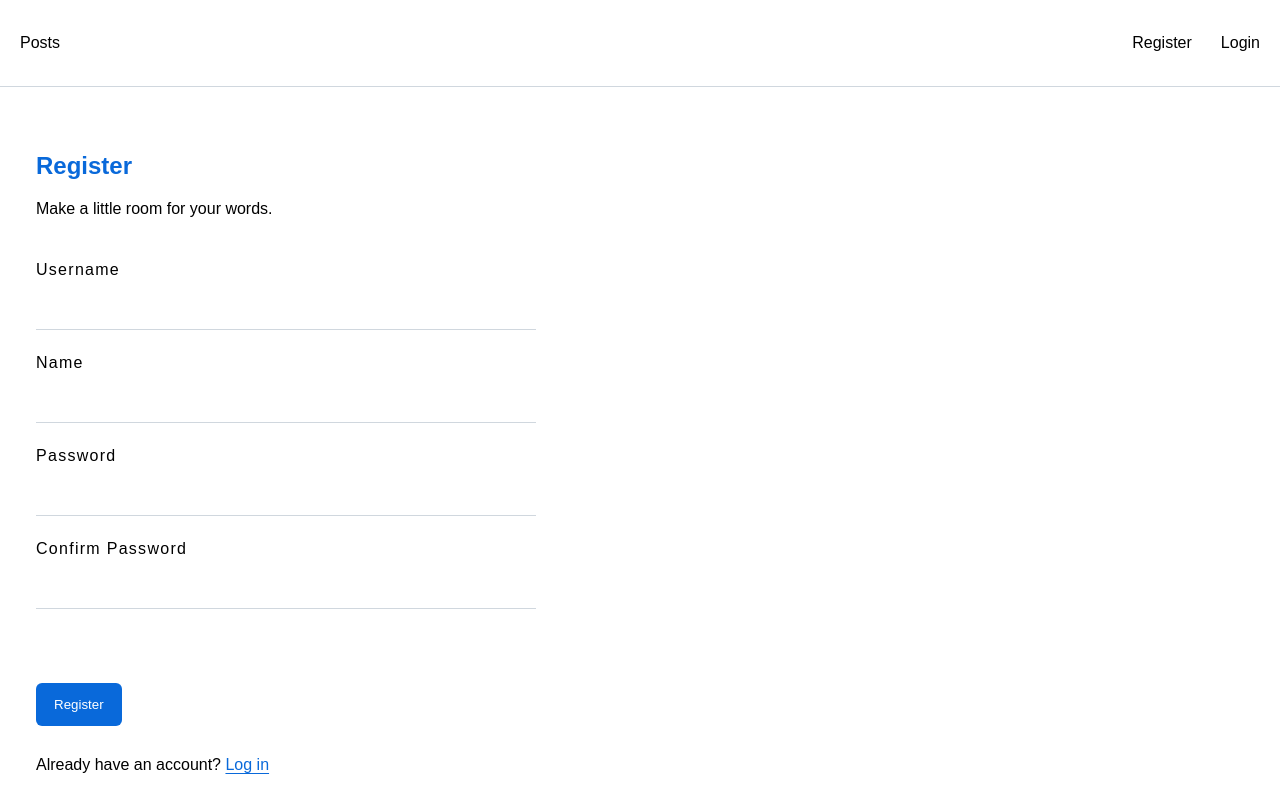
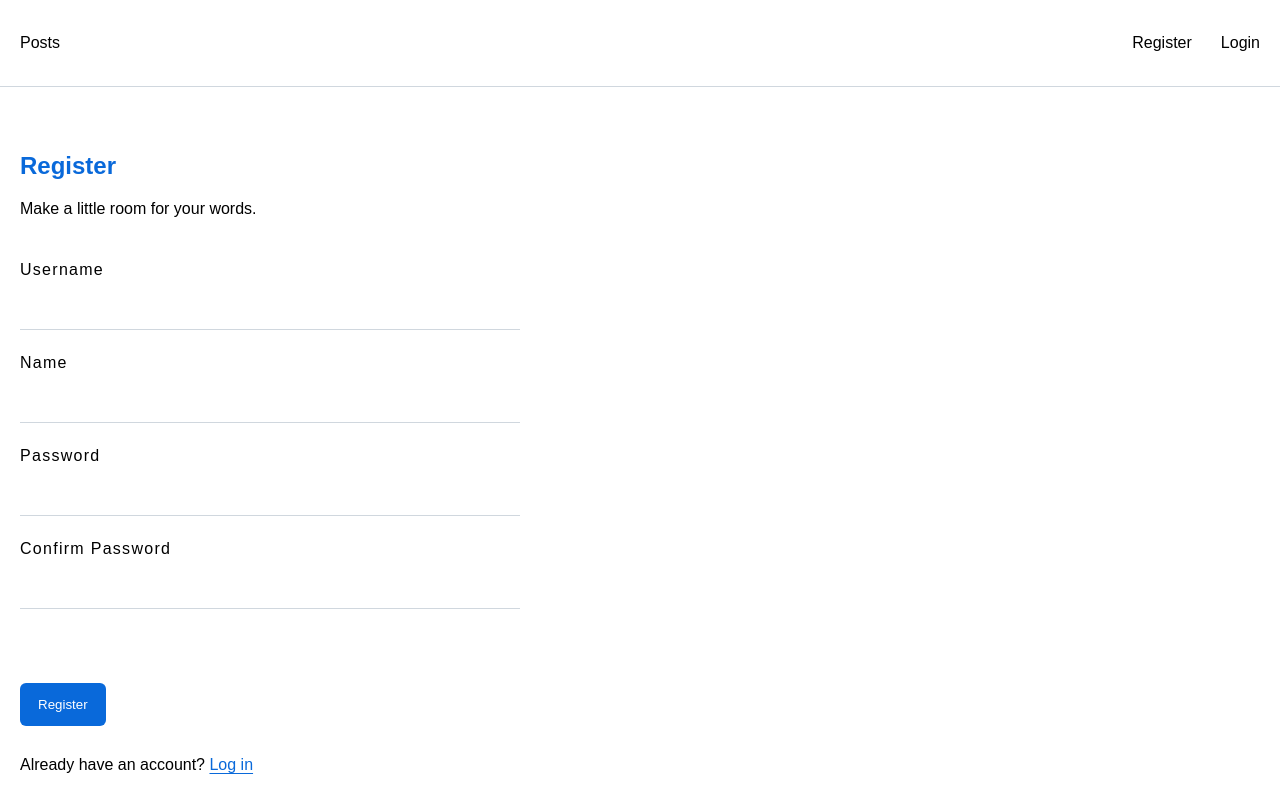
Before and after one commit to geoli96/blog-app-lexicon, a Next.js app: page /register in a window 1280 px wide. Shown: the top 812 px of the page. Built offline with nearby package versions, Linux system fonts and the light colour scheme; no server answers; what csrf would draw is missing.

Commit message:
use same padding

```diff
--- a/app/components/ProfilePosts.module.css
+++ b/app/components/ProfilePosts.module.css
@@ -7,7 +7,7 @@
   height: 87px;
   min-height: 87px;
   flex-shrink: 0;
-  padding: 28px 36px;
+  padding: 28px 20px;
   border-bottom: 1px solid #d0d7de;
 }
 
@@ -16,7 +16,7 @@
 .mark { display: grid; width: 30px; height: 30px; place-items: center; color: #ffffff; background: #24292f; border-radius: 50%;  font-weight: 700; }
 .writeButton { padding: 11px 15px; color: #ffffff; background: black; border-radius: 6px;  text-decoration: none; }
 .writeButton b { margin-left: 10px; color: #e9a183;  }
-.content { max-width: 1600px; margin: 0 auto; padding: 65px 36px 90px; }
+.content { max-width: 1600px; margin: 0 auto; padding: 65px 20px 90px; }
 .backLink { display: block; margin-bottom: 69px;   }
 .titleRow { display: flex; flex-direction: column; align-items: flex-start; justify-content: space-between; gap: 30px; height: 211px; }
 .titleRow h1 { margin: 0; font-family: Georgia, serif;  }
--- a/app/edit-post/[id]/page.module.css
+++ b/app/edit-post/[id]/page.module.css
@@ -1,11 +1,11 @@
 .page { min-height: 100vh; color: black; background: #ffffff; font-family: var(--font-geist-sans), sans-serif; }
-.header { display: flex; align-items: center; justify-content: space-between; max-width: 1600px; height: 87px; min-height: 87px; flex-shrink: 0; margin: 0 auto; padding: 28px 36px; border-bottom: 1px solid #d0d7de; }
+.header { display: flex; align-items: center; justify-content: space-between; max-width: 1600px; height: 87px; min-height: 87px; flex-shrink: 0; margin: 0 auto; padding: 28px 20px; border-bottom: 1px solid #d0d7de; }
 .wordmark, .archiveLink, .backLink { color: inherit; text-decoration: none; }
 .wordmark { display: flex; align-items: center; gap: 11px; font-family: Georgia, serif;   }
 .mark { display: grid; width: 30px; height: 30px; place-items: center; color: #ffffff; background: #24292f; border-radius: 50%;  font-weight: 700; }
 .archiveLink {   }
 .archiveLink span { margin-left: 7px; color: #0969da !important;  }
-.editor { max-width: 1600px; margin: 0 auto; padding: 65px 36px 90px; }
+.editor { max-width: 1600px; margin: 0 auto; padding: 65px 20px 90px; }
 .backLink { display: block; margin-bottom: 75px;   }
 .editor h1 { margin: 0; font-family: Georgia, serif;  }
 .editor h1 em { color: #0969da !important;  }
--- a/app/login/page.module.css
+++ b/app/login/page.module.css
@@ -5,7 +5,7 @@
   font-family: var(--font-geist-sans), sans-serif;
 }
 
-.content { max-width: 1600px; margin: 0 auto; padding: 65px 36px 90px; }
+.content { max-width: 1600px; margin: 0 auto; padding: 65px 20px 90px; }
 .content > * { max-width: 500px; }
 .title { margin: 0; font-family: Georgia, serif;  }
 .intro { margin: 20px 0 43px;  font-family: Georgia, serif;   }
--- a/app/my-posts/[id]/page.module.css
+++ b/app/my-posts/[id]/page.module.css
@@ -1,5 +1,5 @@
 .page { min-height: 100vh; color: black; background: #ffffff; font-family: var(--font-geist-sans), sans-serif; }
-.article { max-width: 1600px; margin: 0 auto; padding: 65px 36px 90px; }
+.article { max-width: 1600px; margin: 0 auto; padding: 65px 20px 90px; }
 .backLink { display: block; margin-bottom: 75px;   text-decoration: none; }
 .meta { display: flex; align-items: center; gap: 13px;   letter-spacing: .08em;  }
 .meta span { color: #0969da !important; }
--- a/app/page.module.css
+++ b/app/page.module.css
@@ -14,7 +14,7 @@
   height: 87px;
   min-height: 87px;
   flex-shrink: 0;
-  padding: 28px 36px;
+  padding: 28px 20px;
   border-bottom: 1px solid #d0d7de;
 }
 
@@ -61,7 +61,7 @@
 .writeButton b { margin-left: 10px; color: #ffffff;  }
 .filterHeader{margin-top: 20px;}
 
-.main { max-width: 1600px; margin: 0 auto; padding: 0 36px 90px; }
+.main { max-width: 1600px; margin: 0 auto; padding: 0 20px 90px; }
 
 .archive { padding: 55px 0 0; }
 .sectionHeader { display: flex; margin-bottom: 29px; flex-direction: column; }
--- a/app/posts/[id]/page.module.css
+++ b/app/posts/[id]/page.module.css
@@ -14,7 +14,7 @@
   height: 87px;
   min-height: 87px;
   flex-shrink: 0;
-  padding: 28px 36px;
+  padding: 28px 20px;
   border-bottom: 1px solid #d0d7de;
 }
 
@@ -23,7 +23,7 @@
 .mark { display: grid; width: 30px; height: 30px; place-items: center; color: #ffffff; background: #24292f; border-radius: 50%;  font-weight: 700; }
 .archiveLink {   }
 .archiveLink span { margin-left: 7px; color: #0969da !important;  }
-.article { max-width: 1600px; margin: 0 auto; padding: 65px 36px 90px; }
+.article { max-width: 1600px; margin: 0 auto; padding: 65px 20px 90px; }
 .backLink { display: block; margin-bottom: 75px;   }
 .backLink:first-letter { color: #0969da !important; }
 .meta { display: flex; align-items: center; gap: 13px;   letter-spacing: .08em;  }
--- a/app/profile/page.module.css
+++ b/app/profile/page.module.css
@@ -5,7 +5,7 @@
   font-family: var(--font-geist-sans), sans-serif;
 }
 
-.content { max-width: 1600px; margin: 0 auto; padding: 65px 36px 90px; }
+.content { max-width: 1600px; margin: 0 auto; padding: 65px 20px 90px; }
 .content > * { max-width: 500px; }
 .title { margin: 0; font-family: Georgia, serif;  }
 .intro { margin: 20px 0 43px;  font-family: Georgia, serif;   }
--- a/app/register/page.module.css
+++ b/app/register/page.module.css
@@ -5,7 +5,7 @@
   font-family: var(--font-geist-sans), sans-serif;
 }
 
-.content { max-width: 1600px; margin: 0 auto; padding: 65px 36px 90px; }
+.content { max-width: 1600px; margin: 0 auto; padding: 65px 20px 90px; }
 .content > * { max-width: 500px; }
 .title { margin: 0; font-family: Georgia, serif;  }
 .intro { margin: 20px 0 43px;  font-family: Georgia, serif;   }
--- a/app/settings/page.module.css
+++ b/app/settings/page.module.css
@@ -5,7 +5,7 @@
   font-family: var(--font-geist-sans), sans-serif;
 }
 
-.content { max-width: 1600px; margin: 0 auto; padding: 65px 36px 90px; }
+.content { max-width: 1600px; margin: 0 auto; padding: 65px 20px 90px; }
 .content > * { max-width: 500px; }
 .title { margin: 0; font-family: Georgia, serif;  }
 .intro { margin: 20px 0 43px;  font-family: Georgia, serif;   }
--- a/app/user/[username]/page.module.css
+++ b/app/user/[username]/page.module.css
@@ -5,4 +5,4 @@
   font-family: var(--font-geist-sans), sans-serif;
 }
 
-.article { max-width: 1600px; margin: 0 auto; padding: 65px 36px 90px; }
+.article { max-width: 1600px; margin: 0 auto; padding: 65px 20px 90px; }
--- a/app/write-post/page.module.css
+++ b/app/write-post/page.module.css
@@ -14,7 +14,7 @@
   height: 87px;
   min-height: 87px;
   flex-shrink: 0;
-  padding: 28px 36px;
+  padding: 28px 20px;
   border-bottom: 1px solid #d0d7de;
 }
 
@@ -23,7 +23,7 @@
 .mark { display: grid; width: 30px; height: 30px; place-items: center; color: #ffffff; background: #24292f; border-radius: 50%;  font-weight: 700; }
 .archiveLink {   }
 .archiveLink span { margin-left: 7px; color: #0969da !important;  }
-.editor { max-width: 1600px; margin: 0 auto; padding: 65px 36px 90px; }
+.editor { max-width: 1600px; margin: 0 auto; padding: 65px 20px 90px; }
 .backLink { display: block; margin-bottom: 75px;   }
 .title {margin-bottom: 20px;}
 .editor h1 { margin: 0; font-family: Georgia, serif;  }
```
